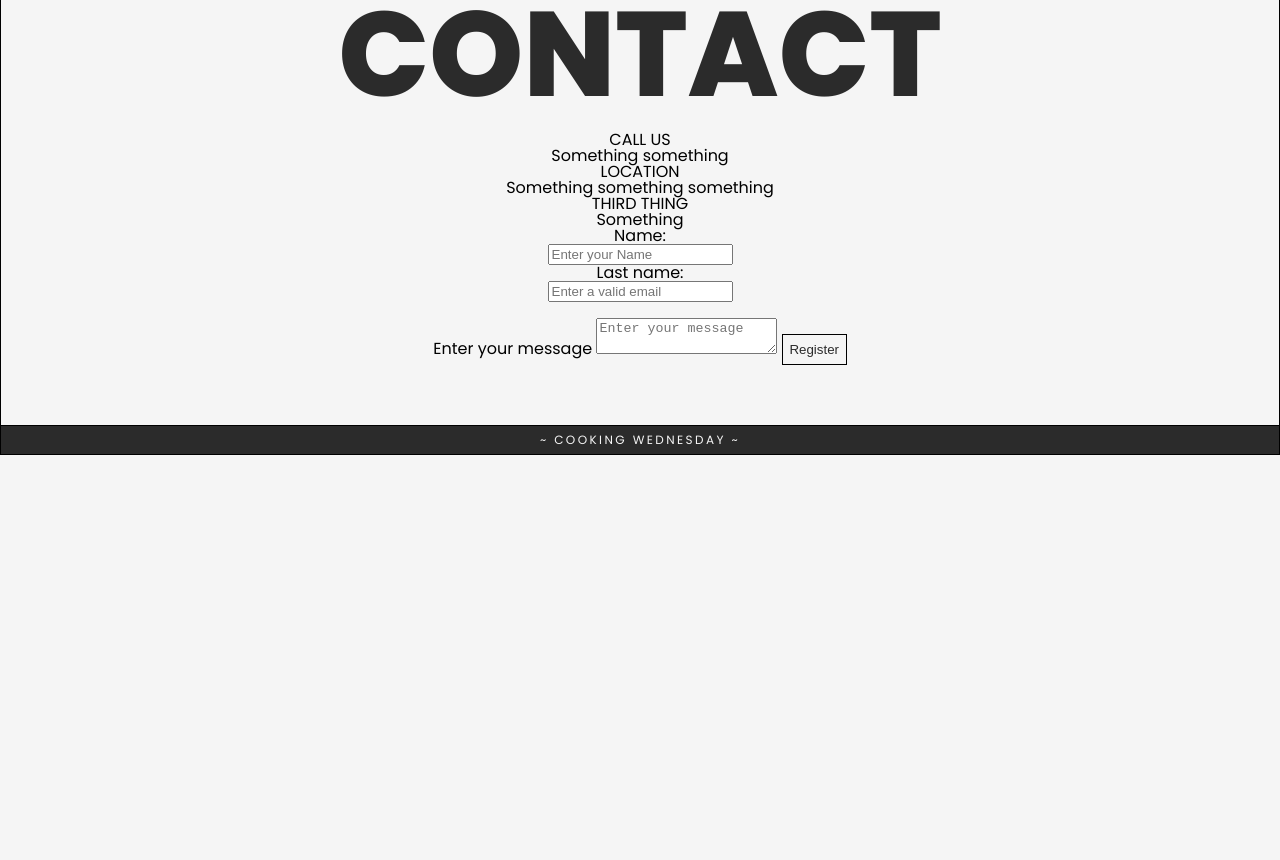
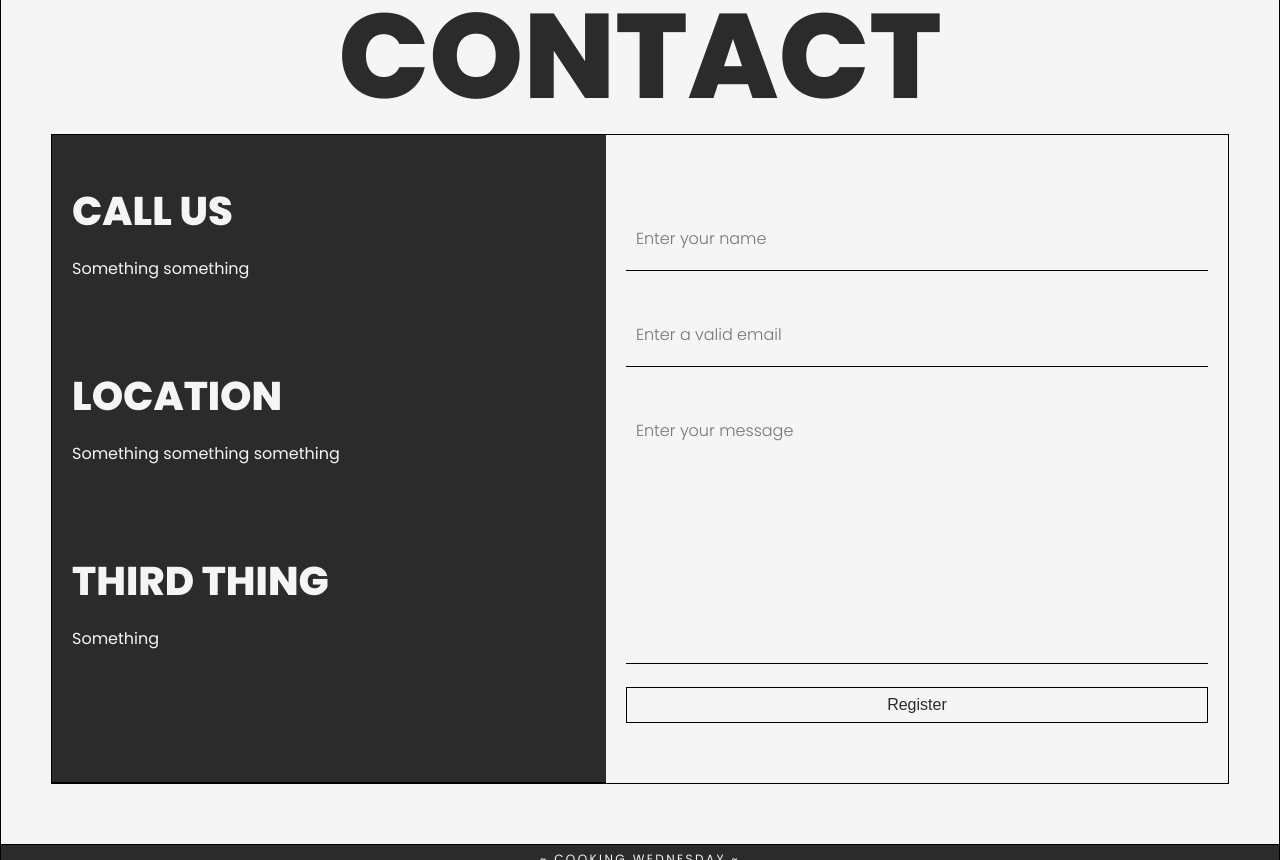
Before and after one commit to Dhruv-Kapoor-1202/Cooking-Wednesday-2, a website built with Vite: page index.html in a window 1280 px wide. Shown: the part 1940-2800 px from the top of the page. Before the commit the page ends 2395 px from the top, so only its background shows below. Built offline with nearby package versions, Linux system fonts and the light colour scheme.

Commit message:
second commit

```diff
--- a/index.html
+++ b/index.html
@@ -2,7 +2,7 @@
 <html lang="en">
 <head>
     <meta charset="UTF-8" />
-    <link rel="icon" type="image/svg+xml" href="/vite.svg" />
+
     <meta name="viewport" content="width=device-width, initial-scale=1.0" />
 
 
@@ -33,7 +33,7 @@
             </ul>
             <div class="nav_btns">
                 <a href="">Login</a>
-                <a href="" class="btn">Button</a>
+                <button href="#contact" class="btn register_btn">Button</button>
             </div>
 
 
@@ -130,29 +130,33 @@
                 <div class="contact_info">
                     <section class="contact_info-section">
                         <h3 class="contact_heading">CALL US</h3>
-                        <p>Something something</p>
+                        <p class="contact_para">Something something</p>
                     </section>
                     <section class="contact_info-section">
                         <h3 class="contact_heading">LOCATION</h3>
-                        <p>Something something something</p>
+                        <p class="contact_para">Something something something</p>
                     </section>
                     <section class="contact_info-section">
                         <h3 class="contact_heading">THIRD THING</h3>
-                        <p>Something</p>
+                        <p class="contact_para">Something</p>
                     </section>
                 </div>
-                <div class="contact_form">
-                </div>
+
                 <form action="" class="contact_form">
-                    <label for="name">Name: </label><br>
-                    <input type="text" id="name" name="name" placeholder="Enter your Name"><br>
-                    <label for="lname">Last name:</label><br>
-                    <input type="email" id="email" name="email" placeholder="Enter a valid email"><br><br>
-
-                    <label for="form_message">Enter your message</label>
-                    <textarea id="form_message" name="form_message" placeholder="Enter your message"></textarea>
-
-                    <input type="submit" class="btn" value="Register">
+                    <div class="input-group">
+                        <input type="text" id="name" name="name" placeholder="Enter your name">
+                        <label for="name">Enter your Name</label>
+                    </div>
+                    <div class="input-group">
+                        <input type="email" id="email" name="email" placeholder="Enter a valid email">
+                        <label for="email">Enter a valid email</label>
+                    </div>
+                    <div class="input-group">
+                        <textarea id="form_message" name="form_message" rows="8" placeholder="Enter your message"></textarea>
+                        <label for="form_message">Enter your message</label>
+                    </div>
+                    <!-- <input type="submit" class="btn" value="Register"> -->
+                    <button class="btn register_btn" type="submit">Register</button>
                   </form>
             </div>
         </section>
--- a/src/main.js
+++ b/src/main.js
@@ -1,9 +1,4 @@
-
-
-
 import '../styles/style.css';
 
-
 import mobileNav from './utils/mobile-nav';
-
 mobileNav();
--- a/styles/style.css
+++ b/styles/style.css
@@ -80,6 +80,8 @@ table {
 
     font-family:'Poppins', sans-serif;
 
+    --ff: 'Poppins';
+
     --black: #000;
     /* --clr-light: #fff; */
     --clr-mid: #D9D9D9;
@@ -125,6 +127,7 @@ a {
     text-decoration: none;
 	position: relative;
 	font-size: var(--fs-16);
+    /* font-weight: 400; */
 }
 
 a::before {
@@ -153,7 +156,12 @@ a:hover::before {
 	border: 1px solid var(--black);
 	padding: 0.5em;
 
+    font-size: var(--fs-16);
+    font-weight: 400;
 
+    /* letter-spacing: 0.02em; */
+
+    cursor: pointer;
 }
 
 .container {
@@ -267,8 +275,10 @@ a:hover::before {
 		justify-content: center;
 		align-items: center;
 		/* font-size: ; */
+        margin: 0 auto;
 
 		padding: 0.5rem;
+        max-width: 1520px;
 	}
 
 	.header_link {
@@ -283,12 +293,14 @@ a:hover::before {
 @media (min-width: 834px) {
 	.header {
 		display: block;
+
 	}
 	.navbar {
 		justify-content: space-between;
 		/* font-size: ; */
 
 		padding: 0.25rem 1.5rem;
+
 	}
 	.nav_btns {
 		display: inline-block;
@@ -303,6 +315,7 @@ a:hover::before {
 @media (min-width: 1440px) {
 	.navbar {
 		padding: 0.25rem 2.5rem;
+
 	}
 }
 
@@ -413,6 +426,8 @@ a:hover::before {
 
 
 	font-weight: 300;
+
+    max-width: 1520px;
 }
 
 
@@ -590,7 +605,6 @@ a:hover::before {
 .contact {
 	text-align: center;
 	display: flex;
-	/* display: none; */
 	flex-direction: column;
 	justify-content: center;
 	align-items: center;
@@ -600,11 +614,151 @@ a:hover::before {
 	padding-bottom: 7rem; */
 }
 
+.contact_box {
+    display: flex;
+    flex-direction: column;
+    border: 1px solid var(--black);
+    width: 100%;
+}
 
-@media (min-width: 390px) {}
-@media (min-width: 640px) {}
-@media (min-width: 834px) {}
-@media (min-width: 1440px) {}
+.contact_info {
+    background-color: var(--dark-text);
+    color: var(--white);
+    border-bottom: 1px solid var(--black);
+
+    display: flex;
+    flex-direction: column;
+    /* align-items: flex-start;
+    justify-content: flex-start; */
+    text-align: left;
+
+    gap: var(--fs-60);
+
+    padding: var(--fs-60) var(--fs-20);
+
+}
+
+.contact_heading {
+    font-size: var(--fs-30);
+    font-style: normal;
+    font-weight: 800;
+    line-height: 80.5%;
+    margin-bottom: var(--fs-30);
+}
+
+.contact_para {
+    font-size: var(--fs-16);
+    font-style: normal;
+    font-weight: 400;
+    line-height: 145%;
+}
+
+/* ======================== */
+
+/* form */
+
+.contact_form {
+    /* width: ; 90% */
+    /* max-width: ; 600px */
+    display: flex;
+    flex-direction: column;
+    gap: var(--fs-20);
+    text-align: left;
+
+
+    padding: var(--fs-60) var(--fs-20);
+
+}
+
+/* .input-group {
+    position: relative;
+} */
+
+input, textarea {
+    width: 100%;
+    padding: var(--fs-30) var(--fs-10) var(--fs-16);
+    outline: none;
+    /* border-bottom: 1px solid var(--black); */
+    border: none;
+    border-bottom: 1px solid var(--black);
+    background-color: var(--white);
+    color: var(--light-text);
+    font-weight: 300;
+    font-size: var(--fs-12);
+    font-family: var(--ff);
+    resize: none;
+    line-height: 180.523%;
+
+}
+
+input:focus,
+textarea:focus {
+    font-weight: 400;
+}
+
+label {
+    /* height: 100%;
+    position: absolute;
+    left: 0;
+    top: 0;
+    color: var(--light-text);
+    padding: var(--fs-16) var(--fs-12);
+    cursor: text;
+    font-size: var(--fs-12);
+    transition: 0.2s; */
+    display: none;
+}
+
+
+
+@media (min-width: 390px) {
+    .contact_info {
+        gap: var(--fs-100);
+    }
+    .contact_heading {
+        font-size: var(--fs-40);
+    }
+
+    .contact_form {
+        padding: var(--fs-60) var(--fs-20);
+    }
+
+
+}
+@media (min-width: 640px) {
+    input, textarea {
+        font-size: var(--fs-16);
+    }
+}
+@media (min-width: 834px) {
+    .contact_box {
+        flex-direction: row;
+        max-width: 1520px;
+
+    }
+    .contact_info {
+        flex-grow: 1;
+    }
+    .contact_form {
+        flex-grow: 1;
+    }
+
+    input:focus,
+    textarea:focus {
+        font-weight: 300;
+    }
+
+}
+@media (min-width: 1440px) {
+
+    .contact_info {
+        padding: var(--fs-60);
+    }
+
+    .contact_form {
+        padding: var(--fs-60);
+    }
+}
 
 
 
```
